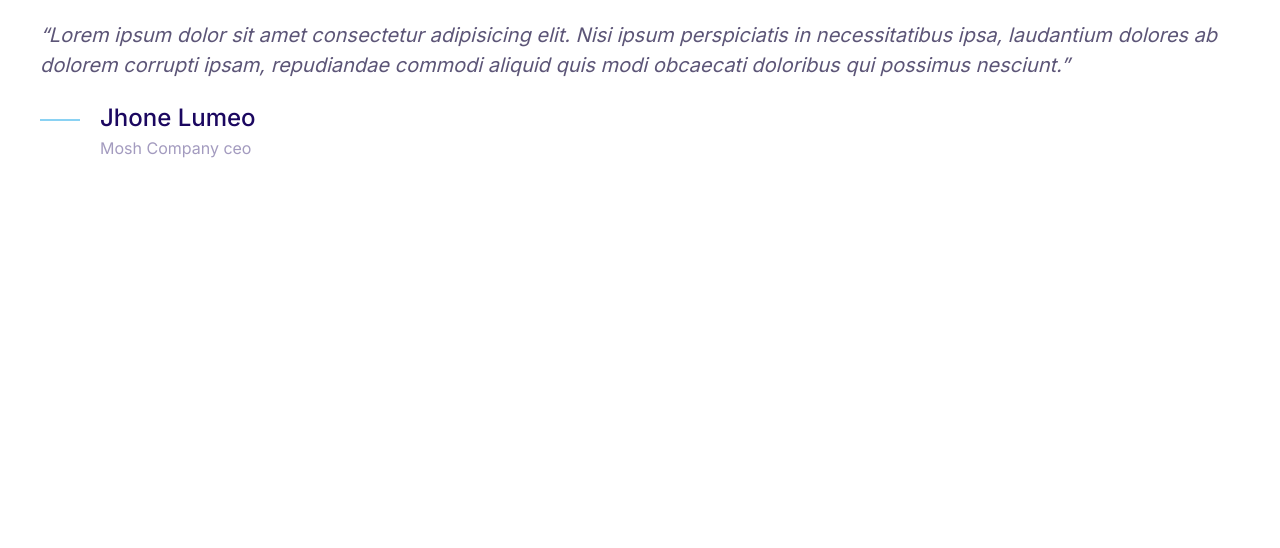
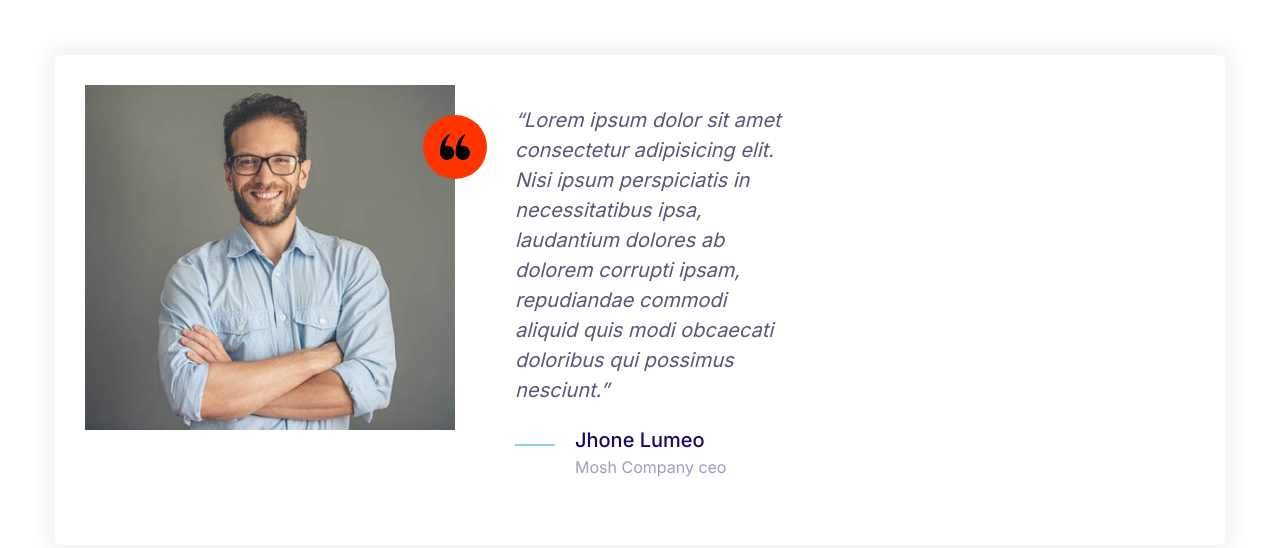
Before and after one commit to Oksana-Krat/proect, a plain HTML site: page index.html in a window 1280 px wide. Drawn offline with nearby package versions, Linux system fonts and the light colour scheme.

Commit message:
Define testimonial

```diff
--- a/css/style.css
+++ b/css/style.css
@@ -167,6 +167,16 @@ a{
     align-items: center;
     justify-content: center;
 }
+
+.icon-container-accent{
+    background: var(--color-accent);
+}
+
+.icon--small{
+    width: 30px;
+    height: 30px;
+}
+
 /* Buttons */
 .btn{
     font-size: 1.8rem;
@@ -388,3 +398,52 @@ position: relative;
     font-size: 1.6rem;
 }
 }
+
+/* Grid */
+.grid{
+    display: grid;
+}
+
+@media screen and (min-width:1024px){
+    .grid--col-2{
+    grid-template-columns: repeat(3, 1fr);
+    }
+    }
+
+/* Testimonial */
+.testimonial{
+    padding: 3rem;
+}
+
+.testimonial_image{
+    position: relative;
+}
+
+.testimonial_image > img{
+    width: 100%;
+}
+
+.testimonial_image > .icon-container{
+ position: absolute;
+ top: 3rem;
+ right: -32px;
+}
+
+@media screen and (min-width:768px){
+.testimonial .quote,
+.testimonial .quote_author{
+    font-size: 1.8rem;
+}
+.testimonial .quote{
+    margin-left: 6rem;
+}
+}
+@media screen and (min-width:1024px){
+    .testimonial .quote,
+    .testimonial .quote_author{
+        font-size: 2rem;
+    }
+    .testimonial .quote{
+        margin-left: 6rem;
+    }
+    }
--- a/index.html
+++ b/index.html
@@ -12,7 +12,7 @@
     <title>Document</title>
 </head>
 
-<body>
+<body style="padding: 5rem;">
 <!--
     <div class="box"></div>
 
@@ -95,7 +95,7 @@
     </div>
 </div> -->
 
-<!-- <div class="media">
+<!-- <!-- <!-- <!-- <div class="media">
     <div class="media_image">
     <svg class="icon icon--primary">
         <use xlink:href="/images/sprite.svg#snap"></use>
@@ -108,7 +108,7 @@
     </div>
 </div> -->
 
-<blockquote class="quote">
+<!-- <blockquote class="quote">
     <p class="quote_text">Lorem ipsum dolor sit amet consectetur adipisicing elit. Nisi ipsum perspiciatis in necessitatibus ipsa, laudantium dolores ab dolorem corrupti ipsam, repudiandae commodi aliquid quis modi obcaecati doloribus qui possimus nesciunt.</p>
 <footer>
     <div class="media">
@@ -125,8 +125,45 @@
     </div>
 </footer>
 
-</blockquote>
+</blockquote> -->
 
+<!-- <div class="grid grid--col-2 grid--col-3 ">
+<div style="height: 100px; background: gold;"></div>
+<div style="height: 100px; background: dodgerblue;"></div>
+<div style="height: 100px; background: tomato"></div>
+</div>
+ -->
+
+
+<div class="card testimonial">
+    <div class="grid grid--col-2">
+        <div class="testimonial_image">
+            <img src="images/testimonial.jpg" alt="A happy smiling customer">
+            <span class="icon-container icon-container-accent">
+                <svg class="icon icon--white icon--small">
+                <use xlink:href="/images/sprite.svg#quotes"></use>
+                </svg>
+                </span>
+        </div>
+        <blockquote class="quote">
+            <p class="quote_text">Lorem ipsum dolor sit amet consectetur adipisicing elit. Nisi ipsum perspiciatis in necessitatibus ipsa, laudantium dolores ab dolorem corrupti ipsam, repudiandae commodi aliquid quis modi obcaecati doloribus qui possimus nesciunt.</p>
+        <footer>
+            <div class="media">
+                <div class="media_image">
+                <svg class="icon icon--primary quote_line">
+                    <use xlink:href="/images/sprite.svg#line"></use>
+                    </svg>
+                </div>
+
+                <div class="media_body">
+                <h3 class="media_title quote_author">Jhone Lumeo</h3>
+                <p class="quote_company">Mosh Company ceo</p>
+                </div>
+            </div>
+        </footer>
+        </blockquote>
+    </div>
+</div>
 
 </body>
 
```
Also changed, not shown: images/testimonial.jpg (added).
